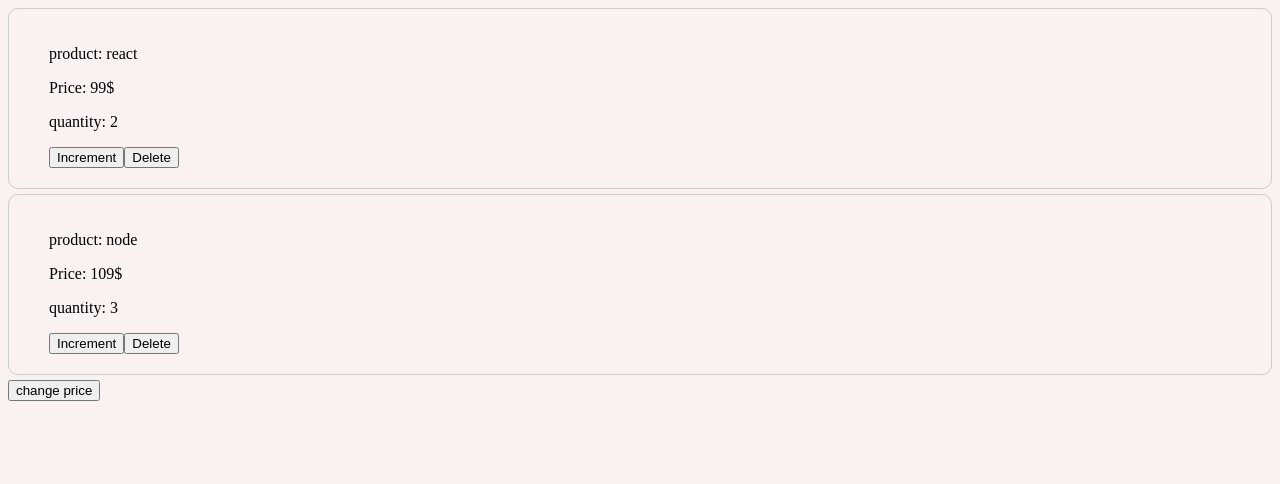
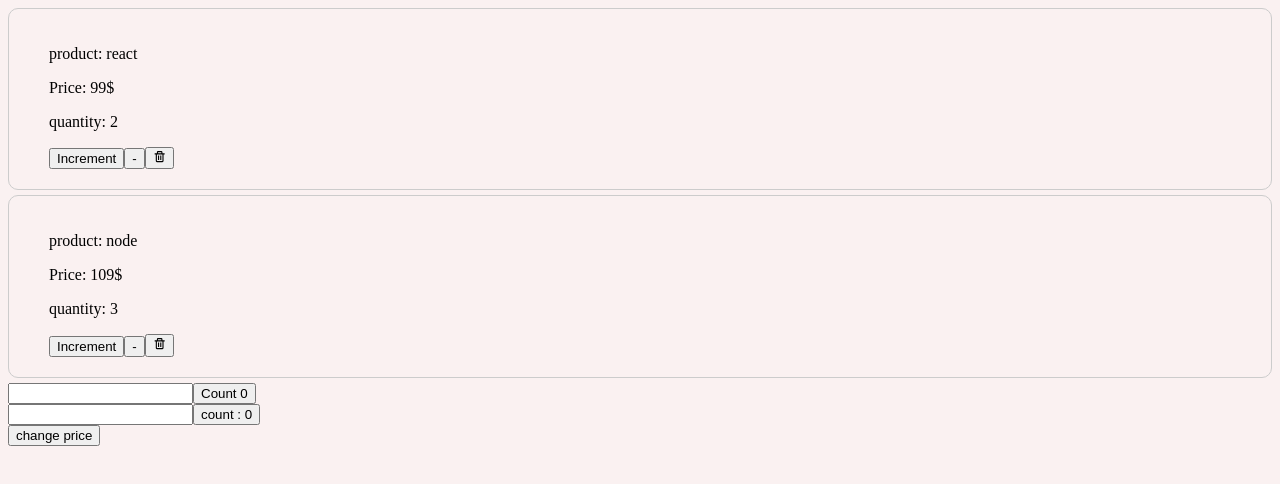
Before and after one commit to reyhaneh-moayeri/react-journey, a React (Create React App) app: page / in a window 1280 px wide. Shown: the top 484 px of the page. Built offline with nearby package versions, Linux system fonts and the light colour scheme.

Commit message:
used rect icons and useEffect

```diff
--- a/package.json
+++ b/package.json
@@ -8,6 +8,7 @@
     "@testing-library/user-event": "^13.5.0",
     "react": "^18.2.0",
     "react-dom": "^18.2.0",
+    "react-icons": "^4.8.0",
     "react-scripts": "5.0.1",
     "web-vitals": "^2.1.4"
   },
--- a/src/App.js
+++ b/src/App.js
@@ -1,6 +1,8 @@
 import React, { useState } from "react";
 import ProductList from "./components/ProductList/ProductList";
 import "./App.css";
+import ClassCounter from "./components/ClassCounter";
+import FunctionalCounter from "./components/FunctionalCounter";
 class App extends React.Component {
   state = {};
 
@@ -24,6 +26,8 @@
     return (
       <div className="container">
         <ProductList />
+        <ClassCounter />
+        <FunctionalCounter />
 
         <button onClick={this.clickHandler}>change price</button>
       </div>
--- /dev/null
+++ b/src/components/ClassCounter.jsx
@@ -0,0 +1,30 @@
+import React, { Component } from "react";
+
+class ClassCounter extends Component {
+  state = {
+    name: "",
+    counter: 0,
+  };
+
+  componentDidUpdate(prevProps, prevState) {
+    if (prevState.counter !== this.state.counter)
+      console.log(`component did update ${this.state.counter}`);
+  }
+  render() {
+    return (
+      <div>
+        <input
+          type="text"
+          onChange={(e) => this.setState({ name: e.target.value })}
+        />
+        <button
+          onClick={() => this.setState({ counter: this.state.counter + 1 })}
+        >
+          Count {this.state.counter}
+        </button>
+      </div>
+    );
+  }
+}
+
+export default ClassCounter;
--- /dev/null
+++ b/src/components/FunctionalCounter.jsx
@@ -0,0 +1,28 @@
+import { useEffect, useState } from "react";
+
+const FunctionalCounter = () => {
+  const [count, setCounter] = useState(0);
+  const [name, setName] = useState("");
+
+  useEffect(() => {
+    console.log(count, name);
+  });
+
+  const nameChangeHandler = (e) => {
+    setName(e.target.value);
+  };
+
+  const incrementCount = () => {
+    setCounter((prevState) => {
+      return prevState + 1;
+    });
+  };
+  return (
+    <div>
+      <input type="text" onChange={(e) => nameChangeHandler(e)} value={name} />
+      <button onClick={incrementCount}>count : {count}</button>
+    </div>
+  );
+};
+
+export default FunctionalCounter;
--- a/src/components/ProductList/ProductList.js
+++ b/src/components/ProductList/ProductList.js
@@ -32,7 +32,16 @@
     this.setState({ products });
   };
 
-  render() {
+  decrementHandler = (id) => {
+    const products = [...this.state.products];
+    const selectedProduct = products.find((p) => p.id === id);
+    selectedProduct.quantity--;
+    if (selectedProduct.quantity < 1) return this.removeHandler(id);
+    return this.setState({ products });
+  };
+
+  renderComponents = () => {
+    if (this.state.products.length === 0) return <div>There is no product</div>;
     return (
       <div>
         {this.state.products.map((product, index) => {
@@ -42,9 +51,19 @@
               key={index}
               onDelete={() => this.removeHandler(product.id)}
               onIncrement={() => this.incrementHandler(product.id)}
+              onDecrement={() => this.decrementHandler(product.id)}
             ></Products>
           );
         })}
+      </div>
+    );
+  };
+
+  render() {
+    return (
+      <div>
+        {!this.state.products.length && <div>Go to shopping</div>}
+        {this.renderComponents()}
       </div>
     );
   }
--- a/src/components/Products/Products.js
+++ b/src/components/Products/Products.js
@@ -1,13 +1,24 @@
 import styles from "./product.module.css";
-
+import { useEffect } from "react";
+import { BiTrash } from "react-icons/bi";
 const Product = (props) => {
+  useEffect(() => {
+    console.log("use effect");
+  }, [props.product.quantity]);
   return (
     <div className={styles.products}>
       <p>product: {props.product.title}</p>
       <p>Price: {props.product.price}</p>
       <p>quantity: {props.product.quantity}</p>
       <button onClick={props.onIncrement}>Increment</button>
-      <button onClick={props.onDelete}>Delete</button>
+      <button onClick={props.onDecrement}>
+        {props.product.quantity > 1 ? "-" : <BiTrash></BiTrash>}
+      </button>
+      {props.product.quantity > 1 && (
+        <button onClick={props.onDelete}>
+          <BiTrash />
+        </button>
+      )}
       {props.children}
     </div>
   );
```
Also changed, not shown: 1 other file (tests, documents, lock files or other folders).
